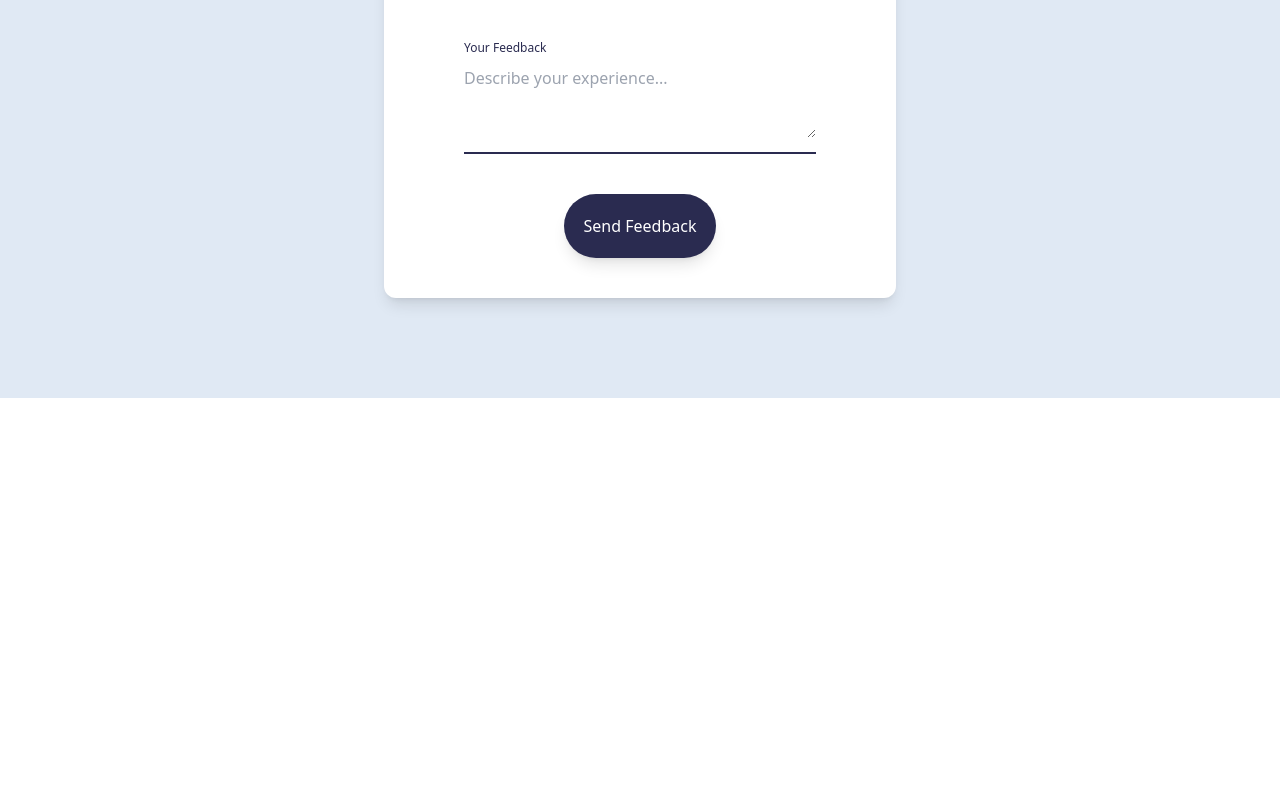
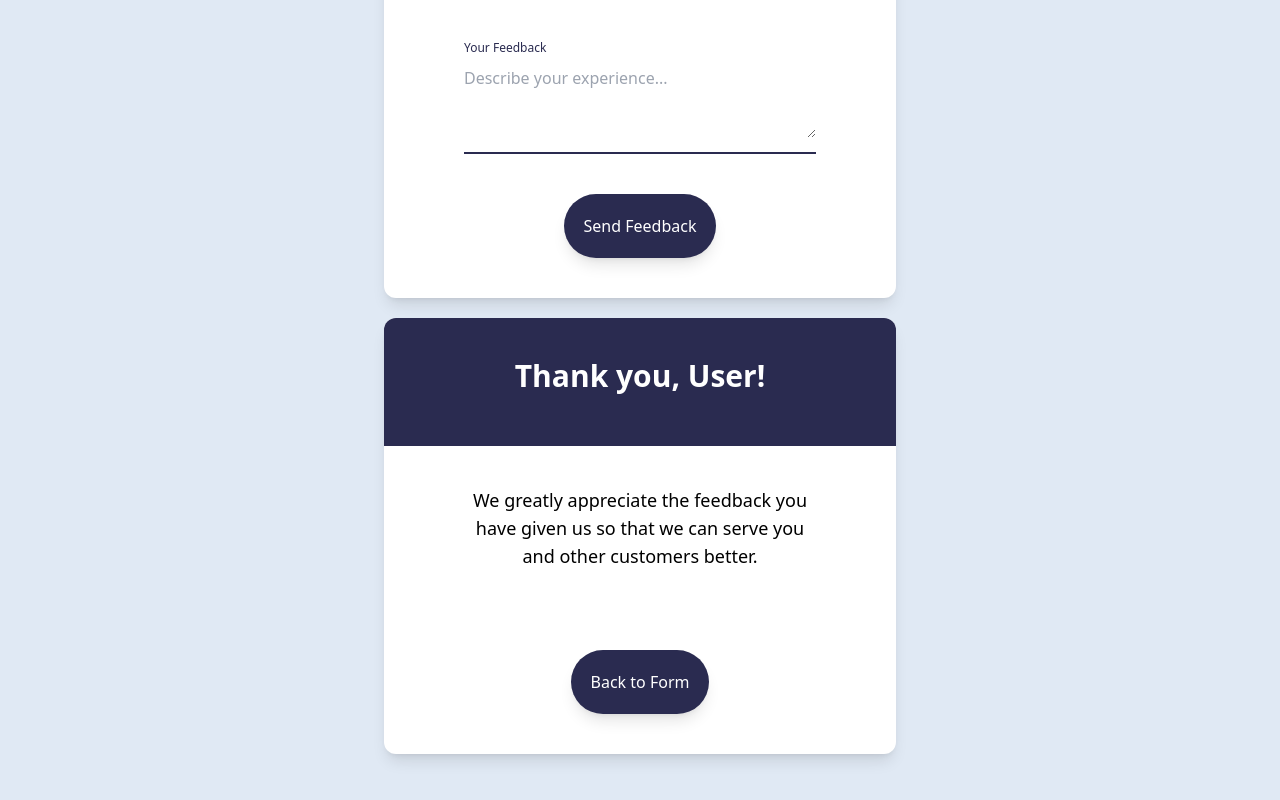
Before and after one commit to dpkreativ/feedback-form-template, a Next.js app: page / in a window 1280 px wide. Shown: the part 498-1298 px from the top of the page. Before the commit the page ends 896 px from the top, so only its background shows below. Built offline with nearby package versions, Linux system fonts and the light colour scheme.

Commit message:
Create and import thank you message - Created ThankYouMessage.js component - Imported ThankYouMessage component into index.js

```diff
--- /dev/null
+++ b/components/ThankYouMessage.js
@@ -0,0 +1,20 @@
+import { Button } from './Inputs';
+
+export default function ThankYouMessage() {
+  return (
+    <div className="bg-white rounded-xl shadow-lg my-5">
+      <div className="bg-[#2A2B50] p-10 rounded-t-xl text-white text-center">
+        <h2 className="text-3xl font-bold mb-3">Thank you, User!</h2>
+      </div>
+      <div className="p-10 lg:px-20 text-lg text-center flex flex-col space-y-3">
+        <p>
+          We greatly appreciate the feedback you have given us so that we can
+          serve you and other customers better.
+        </p>
+      </div>
+      <div className="w-full flex justify-center p-10 lg:px-20">
+        <Button onClick={(e) => console.log(e)}>Back to Form</Button>
+      </div>
+    </div>
+  );
+}
--- a/pages/index.js
+++ b/pages/index.js
@@ -1,6 +1,7 @@
 import Head from 'next/head';
 import FeedbackForm from '../components/FeedbackForm';
 import HomeLayout from '../components/layouts/HomeLayout';
+import ThankYouMessage from '../components/ThankYouMessage';
 
 export default function Home() {
   return (
@@ -20,6 +21,7 @@ export default function Home() {
             Neon Lounge &amp; Bar
           </h1>
           <FeedbackForm />
+          <ThankYouMessage />
         </section>
       </HomeLayout>
     </div>
```
